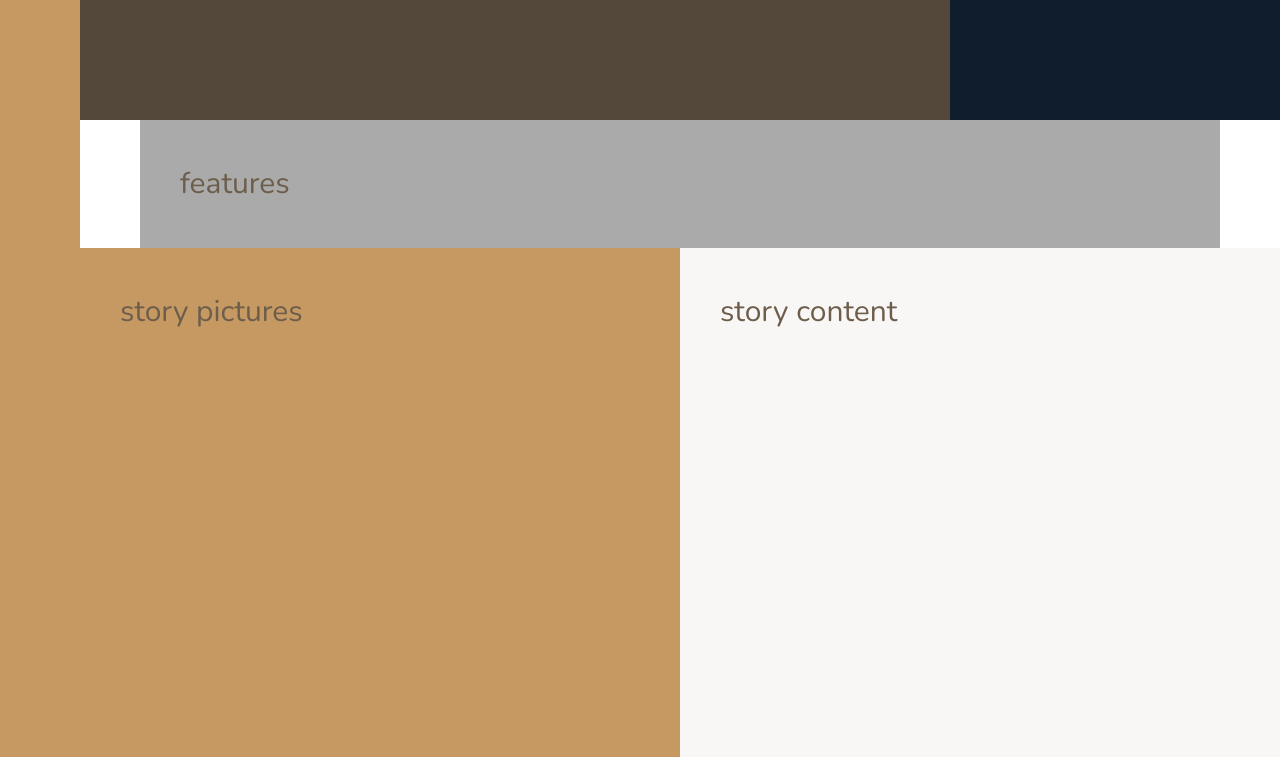
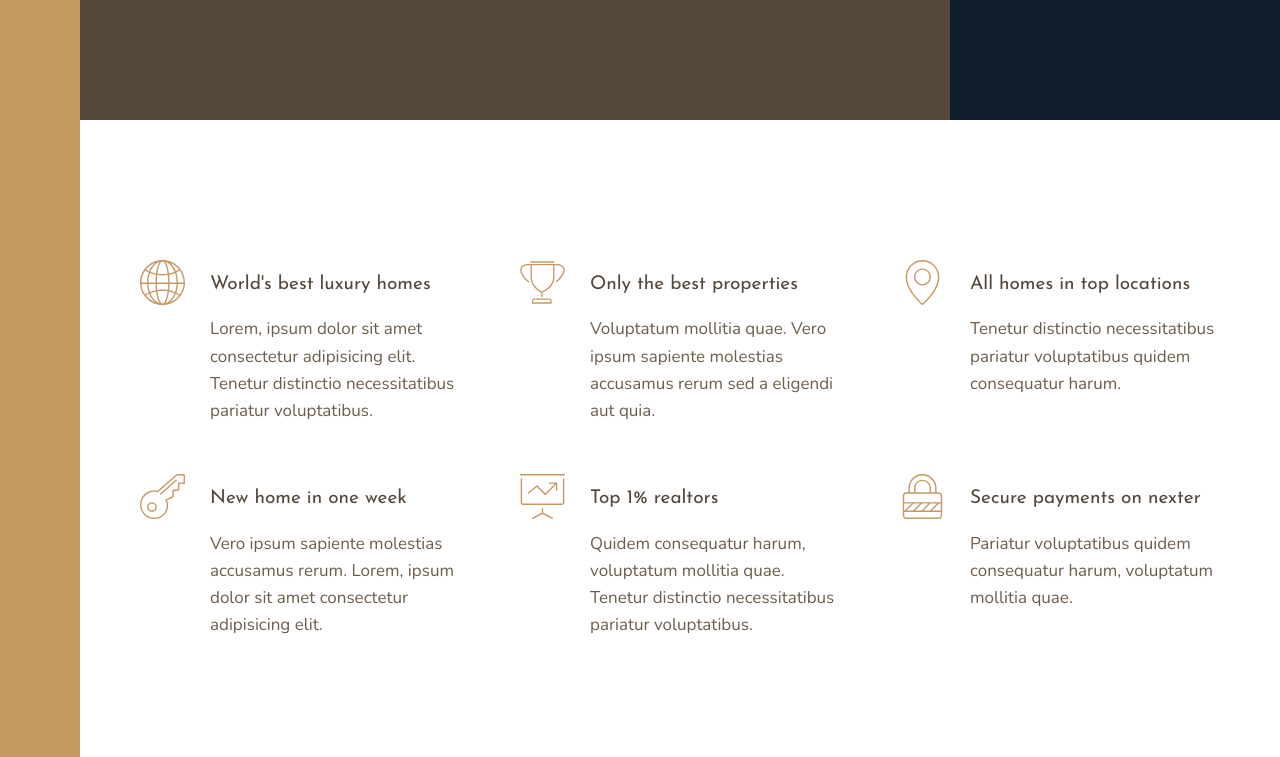
Before and after one commit to niall-m/nexter, a website: page index.html in a window 1280 px wide. Shown: the part 520-1277 px from the top of the page. Drawn offline with nearby package versions, Linux system fonts and the light colour scheme.

Commit message:
features

```diff
--- a/index.html
+++ b/index.html
@@ -25,7 +25,49 @@
         </div>
 
         <section class="features">
-            features
+            <div class="feature">
+                <svg class="feature__icon">
+                    <use href="img/sprite.svg#icon-global" />
+                </svg>
+                <h4 class="heading-4 heading-4--dark">World's best luxury homes</h4>
+                <p class="feature__text">Lorem, ipsum dolor sit amet consectetur adipisicing elit. Tenetur distinctio necessitatibus pariatur voluptatibus.</p>
+            </div>
+
+            <div class="feature">
+                <svg class="feature__icon">
+                    <use href="img/sprite.svg#icon-trophy" />
+                </svg>
+                <h4 class="heading-4 heading-4--dark">Only the best properties</h4>
+                <p class="feature__text">Voluptatum mollitia quae. Vero ipsum sapiente molestias accusamus rerum sed a eligendi aut quia.</p>
+            </div>
+            <div class="feature">
+                <svg class="feature__icon">
+                    <use href="img/sprite.svg#icon-map-pin" />
+                </svg>
+                <h4 class="heading-4 heading-4--dark">All homes in top locations</h4>
+                <p class="feature__text">Tenetur distinctio necessitatibus pariatur voluptatibus quidem consequatur harum.</p>
+            </div>
+            <div class="feature">
+                <svg class="feature__icon">
+                    <use href="img/sprite.svg#icon-key" />
+                </svg>
+                <h4 class="heading-4 heading-4--dark">New home in one week</h4>
+                <p class="feature__text">Vero ipsum sapiente molestias accusamus rerum. Lorem, ipsum dolor sit amet consectetur adipisicing elit.</p>
+            </div>
+            <div class="feature">
+                <svg class="feature__icon">
+                    <use href="img/sprite.svg#icon-presentation" />
+                </svg>
+                <h4 class="heading-4 heading-4--dark">Top 1% realtors</h4>
+                <p class="feature__text">Quidem consequatur harum, voluptatum mollitia quae. Tenetur distinctio necessitatibus pariatur voluptatibus.</p>
+            </div>
+            <div class="feature">
+                <svg class="feature__icon">
+                    <use href="img/sprite.svg#icon-lock" />
+                </svg>
+                <h4 class="heading-4 heading-4--dark">Secure payments on nexter</h4>
+                <p class="feature__text">Pariatur voluptatibus quidem consequatur harum, voluptatum mollitia quae.</p>
+            </div>
         </section>
 
         <div class="story__pictures">
--- a/sass/_base.scss
+++ b/sass/_base.scss
@@ -41,9 +41,4 @@ body {
     [sidebar-start] 8rem [sidebar-end full-start] minmax(6rem, 1fr)
     [center-start] repeat(8, [col-start] minmax(min-content, 14rem) [col-end])
     [center-end] minmax(6rem, 1fr) [full-end];
-
-  & > * {
-    padding: 40px;
-    font-size: 3rem;
-  }
 }
--- a/sass/_features.scss
+++ b/sass/_features.scss
@@ -1,4 +1,30 @@
 .features {
-  background-color: $color-grey-light-2;
   grid-column: center-start / center-end;
+
+  margin: 15rem 0;
+
+  display: grid;
+  // grid-template-columns: repeat(3, 1fr);
+  grid-template-columns: repeat(auto-fit, minmax(25rem, 1fr));
+  grid-gap: 6rem;
+  align-items: start;
 }
+
+.feature {
+  display: grid;
+  grid-template-columns: min-content 1fr;
+  grid-row-gap: 1.5rem;
+  grid-column-gap: 2.5rem;
+
+  &__icon {
+    fill: $color-primary;
+    width: 4.5rem;
+    height: 4.5rem;
+    grid-row: 1 / span 2;
+    transform: translateY(-1rem);
+  }
+
+  &__text {
+    font-size: 1.7rem;
+  }
+}
--- a/sass/_typography.scss
+++ b/sass/_typography.scss
@@ -0,0 +1,31 @@
+%heading {
+  font-family: $font-display;
+  font-weight: 400;
+}
+
+.heading {
+  &-1 {
+    @extend %heading;
+  }
+
+  &-2 {
+    @extend %heading;
+  }
+
+  &-3 {
+    @extend %heading;
+  }
+
+  &-4 {
+    @extend %heading;
+    font-size: 1.9rem;
+
+    &--light {
+      color: $color-grey-light-1;
+    }
+
+    &--dark {
+      color: $color-grey-dark-1;
+    }
+  }
+}
```
Also changed, not shown: css/style.css, img/grid-layout.jpg (added).
